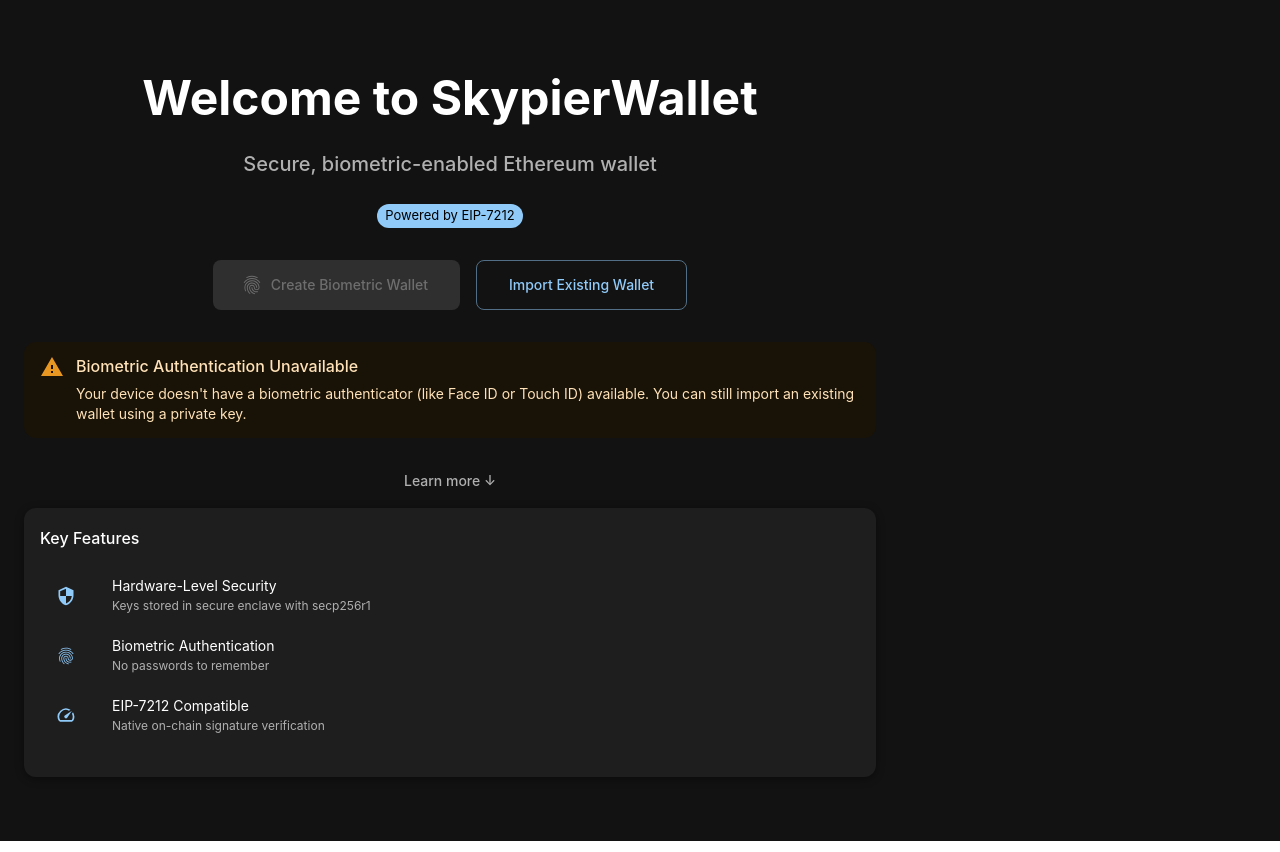
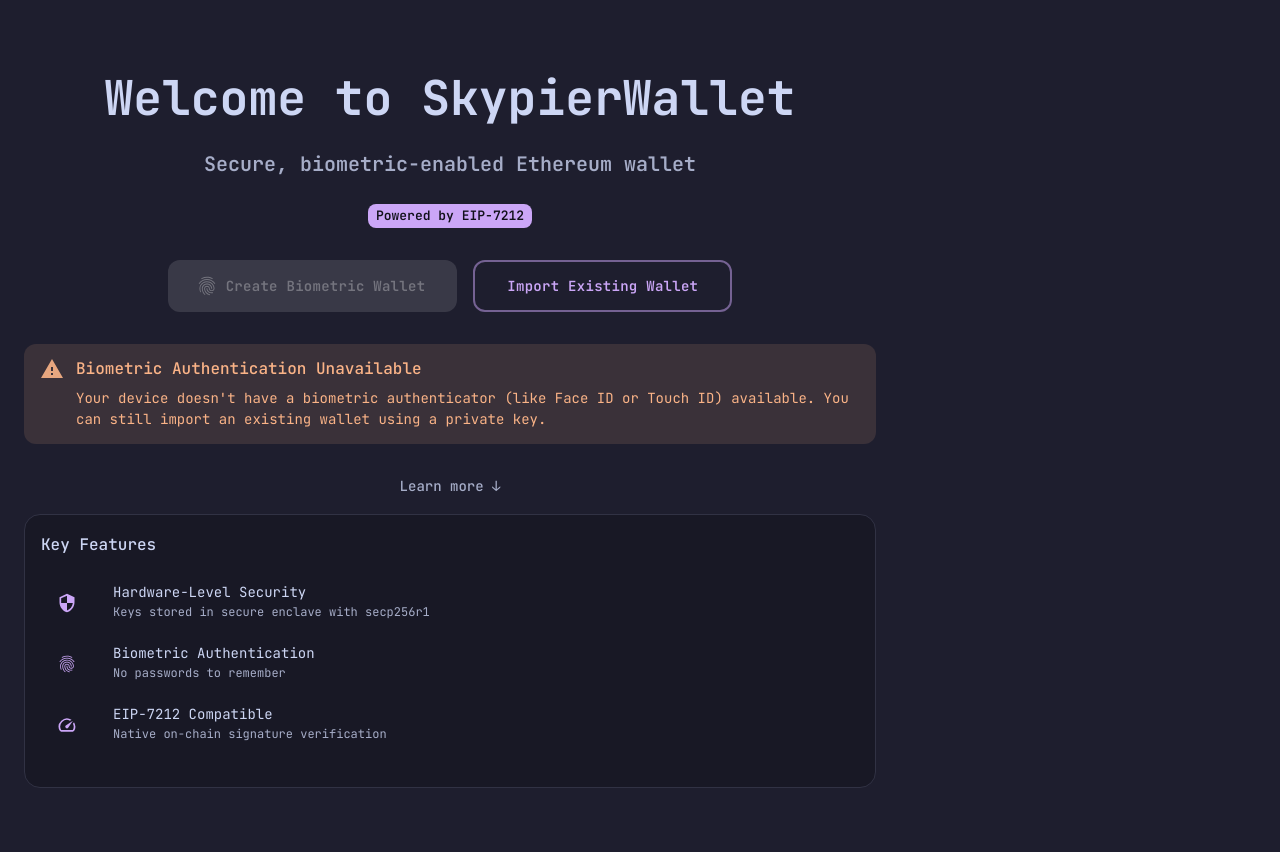
Before and after one commit to smolgroot/skypier-wallet, a React (Vite) app: page / in a window 1280 px wide. Built offline with nearby package versions, Linux system fonts and the light colour scheme.

Commit message:
Enhance theming and typography: integrate Catppuccin color palettes, update typography settings, and improve scrollbar styles for better UI consistency

```diff
--- a/index.html
+++ b/index.html
@@ -4,7 +4,12 @@
     <meta charset="UTF-8" />
     <link rel="icon" type="image/svg+xml" href="/vite.svg" />
     <meta name="viewport" content="width=device-width, initial-scale=1.0" />
-    <title>skypier-wallet</title>
+    <meta name="theme-color" content="#1e1e2e" />
+    <meta name="description" content="SkypierWallet - Biometric EVM Wallet with secp256r1 support" />
+    <link rel="preconnect" href="https://fonts.googleapis.com" />
+    <link rel="preconnect" href="https://fonts.gstatic.com" crossorigin />
+    <link href="https://fonts.googleapis.com/css2?family=JetBrains+Mono:wght@400;500;600;700&display=swap" rel="stylesheet" />
+    <title>SkypierWallet</title>
   </head>
   <body>
     <div id="root"></div>
--- a/src/theme/index.ts
+++ b/src/theme/index.ts
@@ -1,23 +1,47 @@
 import { createTheme } from '@mui/material/styles'
 import type { Theme, ThemeOptions } from '@mui/material/styles'
-import { lightPalette, darkPalette } from './palette'
+import { lightPalette, darkPalette, catppuccinMocha, catppuccinLatte } from './palette'
 import { typography } from './typography'
 
-const getThemeOptions = (mode: 'light' | 'dark'): ThemeOptions => ({
+const getThemeOptions = (mode: 'light' | 'dark'): ThemeOptions => {
+  const colors = mode === 'light' ? catppuccinLatte : catppuccinMocha;
+
+  return {
     palette: mode === 'light' ? lightPalette : darkPalette,
     typography,
     shape: {
-    borderRadius: 8,
+      borderRadius: 12,
     },
     spacing: 8,
     components: {
+      MuiCssBaseline: {
+        styleOverrides: {
+          body: {
+            scrollbarColor: `${colors.surface2} ${colors.surface0}`,
+            '&::-webkit-scrollbar, & *::-webkit-scrollbar': {
+              width: 8,
+              height: 8,
+            },
+            '&::-webkit-scrollbar-track, & *::-webkit-scrollbar-track': {
+              background: colors.surface0,
+            },
+            '&::-webkit-scrollbar-thumb, & *::-webkit-scrollbar-thumb': {
+              background: colors.surface2,
+              borderRadius: 4,
+            },
+            '&::-webkit-scrollbar-thumb:hover, & *::-webkit-scrollbar-thumb:hover': {
+              background: colors.overlay0,
+            },
+          },
+        },
+      },
       MuiButton: {
         styleOverrides: {
           root: {
-          borderRadius: 8,
-          padding: '8px 24px',
+            borderRadius: 12,
+            padding: '10px 24px',
             fontSize: '0.875rem',
-          fontWeight: 500,
+            fontWeight: 600,
           },
           contained: {
             boxShadow: 'none',
@@ -25,15 +49,21 @@ const getThemeOptions = (mode: 'light' | 'dark'): ThemeOptions => ({
               boxShadow: 'none',
             },
           },
+          outlined: {
+            borderWidth: 2,
+            '&:hover': {
+              borderWidth: 2,
+            },
+          },
         },
       },
       MuiCard: {
         styleOverrides: {
           root: {
-          borderRadius: 12,
-          boxShadow: mode === 'light'
-            ? '0 2px 8px rgba(0, 0, 0, 0.08)'
-            : '0 2px 8px rgba(0, 0, 0, 0.4)',
+            borderRadius: 16,
+            boxShadow: 'none',
+            border: `1px solid ${colors.surface0}`,
+            backgroundColor: colors.mantle,
           },
         },
       },
@@ -41,7 +71,17 @@ const getThemeOptions = (mode: 'light' | 'dark'): ThemeOptions => ({
         styleOverrides: {
           root: {
             '& .MuiOutlinedInput-root': {
-            borderRadius: 8,
+              borderRadius: 12,
+              '& fieldset': {
+                borderColor: colors.surface1,
+                borderWidth: 2,
+              },
+              '&:hover fieldset': {
+                borderColor: colors.surface2,
+              },
+              '&.Mui-focused fieldset': {
+                borderColor: colors.mauve,
+              },
             },
           },
         },
@@ -50,9 +90,45 @@ const getThemeOptions = (mode: 'light' | 'dark'): ThemeOptions => ({
         styleOverrides: {
           root: {
             backgroundImage: 'none',
+            backgroundColor: colors.mantle,
           },
           rounded: {
+            borderRadius: 16,
+          },
+        },
+      },
+      MuiChip: {
+        styleOverrides: {
+          root: {
+            fontWeight: 600,
+            borderRadius: 8,
+          },
+          colorPrimary: {
+            backgroundColor: colors.mauve,
+            color: colors.crust,
+          },
+        },
+      },
+      MuiAlert: {
+        styleOverrides: {
+          root: {
             borderRadius: 12,
+          },
+          standardError: {
+            backgroundColor: `${colors.red}20`,
+            color: colors.red,
+          },
+          standardWarning: {
+            backgroundColor: `${colors.peach}20`,
+            color: colors.peach,
+          },
+          standardInfo: {
+            backgroundColor: `${colors.sapphire}20`,
+            color: colors.sapphire,
+          },
+          standardSuccess: {
+            backgroundColor: `${colors.green}20`,
+            color: colors.green,
           },
         },
       },
@@ -60,12 +136,21 @@ const getThemeOptions = (mode: 'light' | 'dark'): ThemeOptions => ({
         styleOverrides: {
           root: {
             boxShadow: 'none',
-          borderBottom: `1px solid ${mode === 'light' ? '#e0e0e0' : '#2e2e2e'}`,
+            borderBottom: `1px solid ${colors.surface0}`,
+            backgroundColor: colors.mantle,
+          },
+        },
+      },
+      MuiDivider: {
+        styleOverrides: {
+          root: {
+            borderColor: colors.surface0,
           },
         },
       },
     },
-})
+  };
+}
 
 export const createAppTheme = (mode: 'light' | 'dark'): Theme => {
   return createTheme(getThemeOptions(mode))
--- a/src/theme/palette.ts
+++ b/src/theme/palette.ts
@@ -1,89 +1,177 @@
 import type { PaletteOptions } from '@mui/material/styles'
+
+/**
+ * Catppuccin Mocha Palette
+ * https://catppuccin.com/palette
+ */
+const catppuccinMocha = {
+  // Base colors
+  base: '#1e1e2e',
+  mantle: '#181825',
+  crust: '#11111b',
+
+  // Surface colors
+  surface0: '#313244',
+  surface1: '#45475a',
+  surface2: '#585b70',
+
+  // Overlay colors
+  overlay0: '#6c7086',
+  overlay1: '#7f849c',
+  overlay2: '#9399b2',
+
+  // Text colors
+  text: '#cdd6f4',
+  subtext0: '#a6adc8',
+  subtext1: '#bac2de',
+
+  // Accent colors
+  rosewater: '#f5e0dc',
+  flamingo: '#f2cdcd',
+  pink: '#f5c2e7',
+  mauve: '#cba6f7',
+  red: '#f38ba8',
+  maroon: '#eba0ac',
+  peach: '#fab387',
+  yellow: '#f9e2af',
+  green: '#a6e3a1',
+  teal: '#94e2d5',
+  sky: '#89dceb',
+  sapphire: '#74c7ec',
+  blue: '#89b4fa',
+  lavender: '#b4befe',
+}
+
+/**
+ * Catppuccin Latte Palette (Light mode)
+ */
+const catppuccinLatte = {
+  // Base colors
+  base: '#eff1f5',
+  mantle: '#e6e9ef',
+  crust: '#dce0e8',
+
+  // Surface colors
+  surface0: '#ccd0da',
+  surface1: '#bcc0cc',
+  surface2: '#acb0be',
+
+  // Overlay colors
+  overlay0: '#9ca0b0',
+  overlay1: '#8c8fa1',
+  overlay2: '#7c7f93',
+
+  // Text colors
+  text: '#4c4f69',
+  subtext0: '#6c6f85',
+  subtext1: '#5c5f77',
+
+  // Accent colors
+  rosewater: '#dc8a78',
+  flamingo: '#dd7878',
+  pink: '#ea76cb',
+  mauve: '#8839ef',
+  red: '#d20f39',
+  maroon: '#e64553',
+  peach: '#fe640b',
+  yellow: '#df8e1d',
+  green: '#40a02b',
+  teal: '#179299',
+  sky: '#04a5e5',
+  sapphire: '#209fb5',
+  blue: '#1e66f5',
+  lavender: '#7287fd',
+}
 
 export const lightPalette: PaletteOptions = {
   mode: 'light',
   primary: {
-    main: '#1976d2',
-    light: '#42a5f5',
-    dark: '#1565c0',
+    main: catppuccinLatte.mauve,
+    light: catppuccinLatte.lavender,
+    dark: catppuccinLatte.mauve,
     contrastText: '#ffffff',
   },
   secondary: {
-    main: '#9c27b0',
-    light: '#ba68c8',
-    dark: '#7b1fa2',
+    main: catppuccinLatte.pink,
+    light: catppuccinLatte.flamingo,
+    dark: catppuccinLatte.maroon,
     contrastText: '#ffffff',
   },
   error: {
-    main: '#d32f2f',
-    light: '#ef5350',
-    dark: '#c62828',
+    main: catppuccinLatte.red,
+    light: catppuccinLatte.maroon,
+    dark: catppuccinLatte.red,
   },
   warning: {
-    main: '#ed6c02',
-    light: '#ff9800',
-    dark: '#e65100',
+    main: catppuccinLatte.peach,
+    light: catppuccinLatte.yellow,
+    dark: catppuccinLatte.peach,
   },
   info: {
-    main: '#0288d1',
-    light: '#03a9f4',
-    dark: '#01579b',
+    main: catppuccinLatte.sapphire,
+    light: catppuccinLatte.sky,
+    dark: catppuccinLatte.blue,
   },
   success: {
-    main: '#2e7d32',
-    light: '#4caf50',
-    dark: '#1b5e20',
+    main: catppuccinLatte.green,
+    light: catppuccinLatte.teal,
+    dark: catppuccinLatte.green,
   },
   background: {
-    default: '#f5f5f5',
-    paper: '#ffffff',
+    default: catppuccinLatte.base,
+    paper: catppuccinLatte.mantle,
   },
   text: {
-    primary: '#212121',
-    secondary: '#757575',
+    primary: catppuccinLatte.text,
+    secondary: catppuccinLatte.subtext0,
   },
+  divider: catppuccinLatte.surface0,
 }
 
 export const darkPalette: PaletteOptions = {
   mode: 'dark',
   primary: {
-    main: '#90caf9',
-    light: '#e3f2fd',
-    dark: '#42a5f5',
-    contrastText: '#000000',
+    main: catppuccinMocha.mauve,
+    light: catppuccinMocha.lavender,
+    dark: catppuccinMocha.mauve,
+    contrastText: catppuccinMocha.crust,
   },
   secondary: {
-    main: '#ce93d8',
-    light: '#f3e5f5',
-    dark: '#ab47bc',
-    contrastText: '#000000',
+    main: catppuccinMocha.pink,
+    light: catppuccinMocha.flamingo,
+    dark: catppuccinMocha.maroon,
+    contrastText: catppuccinMocha.crust,
   },
   error: {
-    main: '#f44336',
-    light: '#e57373',
-    dark: '#d32f2f',
+    main: catppuccinMocha.red,
+    light: catppuccinMocha.maroon,
+    dark: catppuccinMocha.red,
   },
   warning: {
-    main: '#ffa726',
-    light: '#ffb74d',
-    dark: '#f57c00',
+    main: catppuccinMocha.peach,
+    light: catppuccinMocha.yellow,
+    dark: catppuccinMocha.peach,
   },
   info: {
-    main: '#29b6f6',
-    light: '#4fc3f7',
-    dark: '#0288d1',
+    main: catppuccinMocha.sapphire,
+    light: catppuccinMocha.sky,
+    dark: catppuccinMocha.blue,
   },
   success: {
-    main: '#66bb6a',
-    light: '#81c784',
-    dark: '#388e3c',
+    main: catppuccinMocha.green,
+    light: catppuccinMocha.teal,
+    dark: catppuccinMocha.green,
   },
   background: {
-    default: '#121212',
-    paper: '#1e1e1e',
+    default: catppuccinMocha.base,
+    paper: catppuccinMocha.mantle,
   },
   text: {
-    primary: '#ffffff',
-    secondary: '#b0b0b0',
+    primary: catppuccinMocha.text,
+    secondary: catppuccinMocha.subtext0,
   },
+  divider: catppuccinMocha.surface0,
 }
+
+// Export the color constants for use elsewhere
+export { catppuccinMocha, catppuccinLatte }
--- a/src/theme/typography.ts
+++ b/src/theme/typography.ts
@@ -1,27 +1,22 @@
 import type { TypographyOptions } from '@mui/material/styles/createTypography'
 
+/**
+ * Typography configuration using JetBrains Mono
+ * Font loaded from Google Fonts in index.html
+ */
 export const typography: TypographyOptions = {
-  fontFamily: [
-    '-apple-system',
-    'BlinkMacSystemFont',
-    '"Segoe UI"',
-    'Roboto',
-    '"Helvetica Neue"',
-    'Arial',
-    'sans-serif',
-    '"Apple Color Emoji"',
-    '"Segoe UI Emoji"',
-    '"Segoe UI Symbol"',
-  ].join(','),
+  fontFamily: '"JetBrains Mono", monospace',
   h1: {
     fontSize: '2.5rem',
-    fontWeight: 600,
+    fontWeight: 700,
     lineHeight: 1.2,
+    letterSpacing: '-0.02em',
   },
   h2: {
     fontSize: '2rem',
-    fontWeight: 600,
+    fontWeight: 700,
     lineHeight: 1.3,
+    letterSpacing: '-0.01em',
   },
   h3: {
     fontSize: '1.75rem',
@@ -30,22 +25,22 @@ export const typography: TypographyOptions = {
   },
   h4: {
     fontSize: '1.5rem',
-    fontWeight: 500,
+    fontWeight: 600,
     lineHeight: 1.4,
   },
   h5: {
     fontSize: '1.25rem',
-    fontWeight: 500,
+    fontWeight: 600,
     lineHeight: 1.5,
   },
   h6: {
     fontSize: '1rem',
-    fontWeight: 500,
+    fontWeight: 600,
     lineHeight: 1.6,
   },
   subtitle1: {
     fontSize: '1rem',
-    fontWeight: 400,
+    fontWeight: 500,
     lineHeight: 1.75,
   },
   subtitle2: {
@@ -56,18 +51,19 @@ export const typography: TypographyOptions = {
   body1: {
     fontSize: '1rem',
     fontWeight: 400,
-    lineHeight: 1.5,
+    lineHeight: 1.6,
   },
   body2: {
     fontSize: '0.875rem',
     fontWeight: 400,
-    lineHeight: 1.43,
+    lineHeight: 1.5,
   },
   button: {
     fontSize: '0.875rem',
-    fontWeight: 500,
+    fontWeight: 600,
     lineHeight: 1.75,
     textTransform: 'none',
+    letterSpacing: '0.02em',
   },
   caption: {
     fontSize: '0.75rem',
@@ -76,8 +72,9 @@ export const typography: TypographyOptions = {
   },
   overline: {
     fontSize: '0.75rem',
-    fontWeight: 400,
+    fontWeight: 500,
     lineHeight: 2.66,
     textTransform: 'uppercase',
+    letterSpacing: '0.08em',
   },
 }
```
Lines whose indentation alone changed are shown as unchanged.
